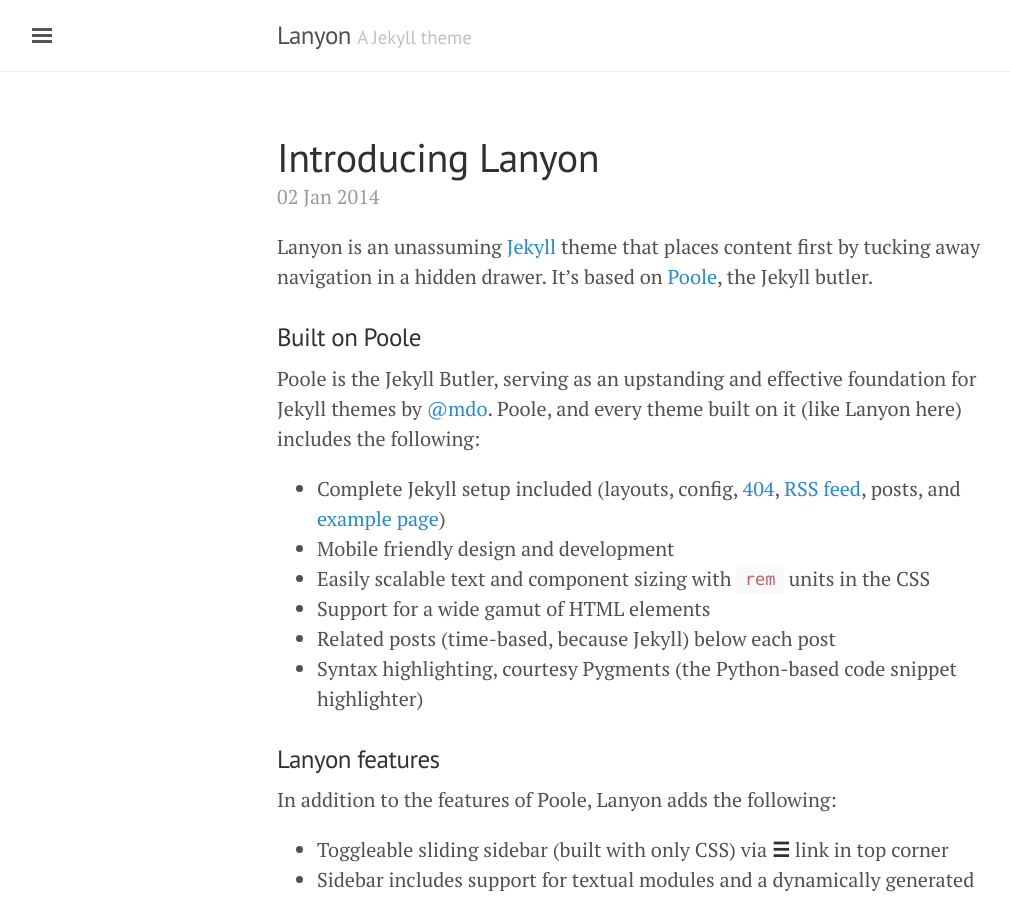
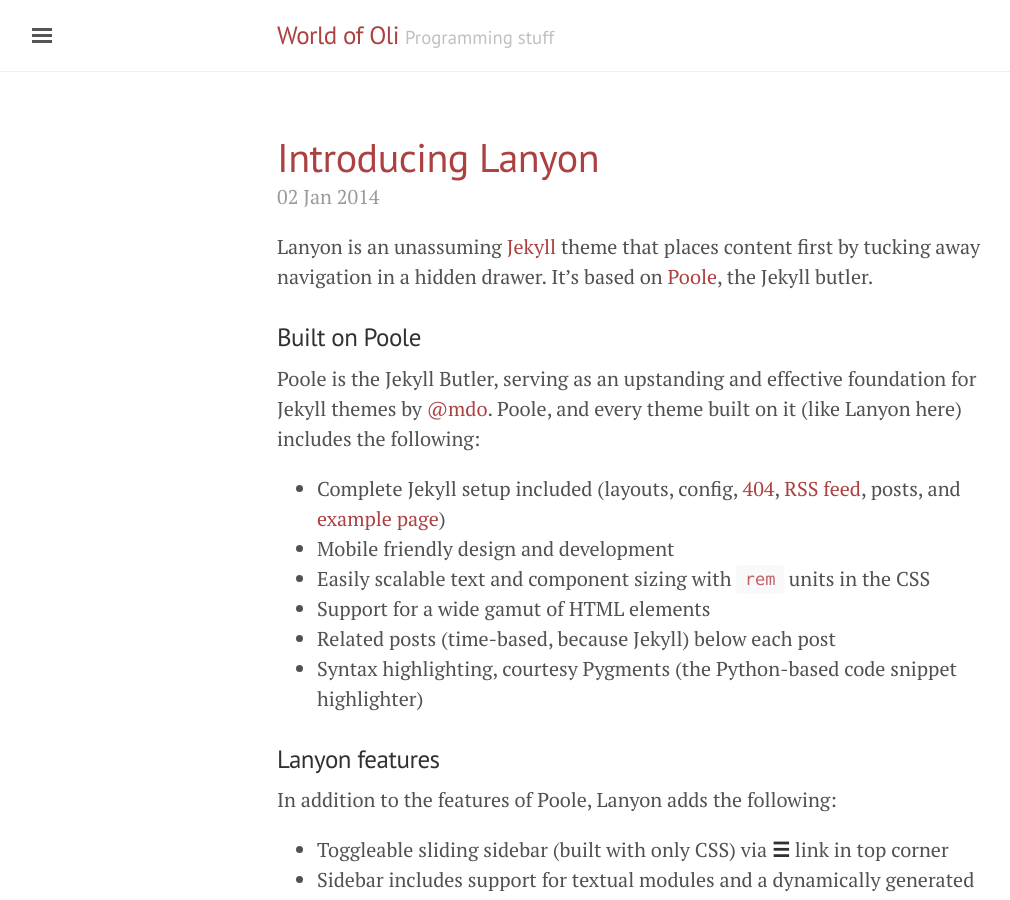
Before and after one commit to ofalvai/oliverfalvai.com, a Jekyll site: the page built from index.html, in a window 1280 px wide and 900 px high. Shown: the whole window, without its empty margins (3-1013 px from the left). Built offline with Jekyll 4.4.1, drawn with Linux system fonts in a browser that asks for light colours; the list of posts is cut into pages by our own code.

Commit message:
Fix Lanyon theme for Jekyll 3.0 and other small changes

```diff
--- /dev/null
+++ b/Gemfile
@@ -0,0 +1,3 @@
+source 'https://rubygems.org'
+gem 'github-pages'
+gem 'wdm', '~> 0.1.0' if Gem.win_platform?
--- a/_config.yml
+++ b/_config.yml
@@ -5,18 +5,18 @@ permalink:           pretty
 # relative_permalinks: true
 
 # Setup
-title:               Lanyon
-tagline:             'A Jekyll theme'
-description:         'A reserved <a href="http://jekyllrb.com" target="_blank">Jekyll</a> theme that places the utmost gravity on content with a hidden drawer. Made by <a href="https://twitter.com/mdo" target="_blank">@mdo</a>.'
-url:                 http://lanyon.getpoole.com
+title:               World of Oli
+tagline:             'Programming stuff'
+description:         'TODO'
+url:                 http://ofalvai.github.io/
 baseurl:             ''
 paginate:            5
 
 # About/contact
 author:
-  name:              Mark Otto
-  url:               https://twitter.com/mdo
-  email:             markdotto@gmail.com
+  name:              Olivér Falvai
+  url:               https://twitter.com/ofalvai
+  email:             ofalvai@gmail.com
 
 # Custom vars
 version:             1.0.0
--- a/_layouts/default.html
+++ b/_layouts/default.html
@@ -3,7 +3,7 @@
 
   {% include head.html %}
 
-  <body>
+  <body class="theme-base-08">
 
     {% include sidebar.html %}
 
--- a/index.html
+++ b/index.html
@@ -7,7 +7,7 @@ title: Home
   {% for post in paginator.posts %}
   <div class="post">
     <h1 class="post-title">
-      <a href="{{ site.baseurl }}/{{ post.url }}">
+      <a href="{{ site.baseurl }}{{ post.url }}">
         {{ post.title }}
       </a>
     </h1>
```
Also changed, not shown: Gemfile.lock (added).
